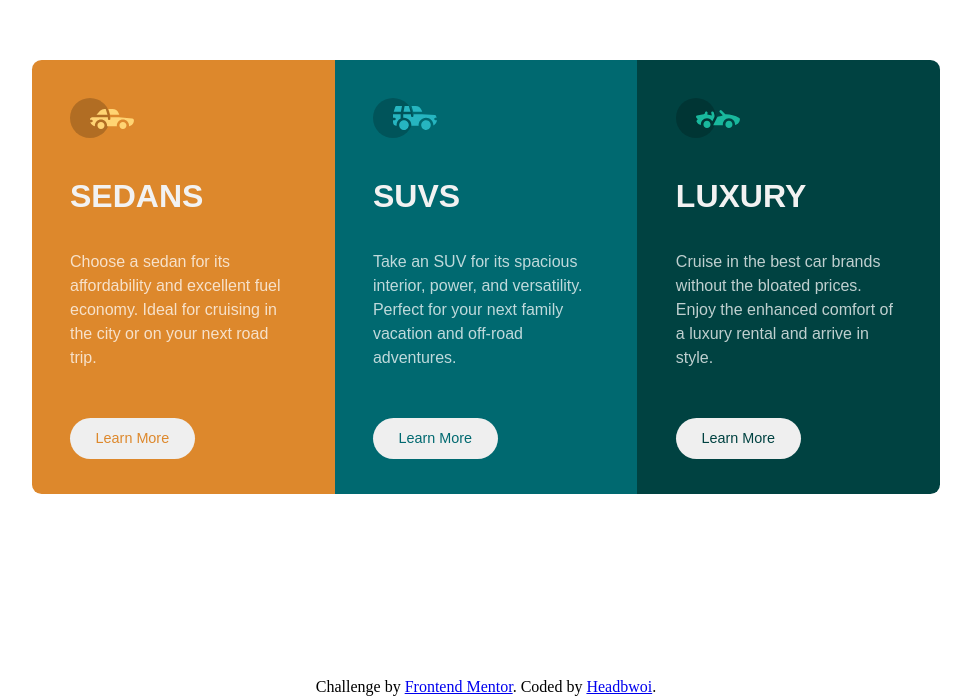
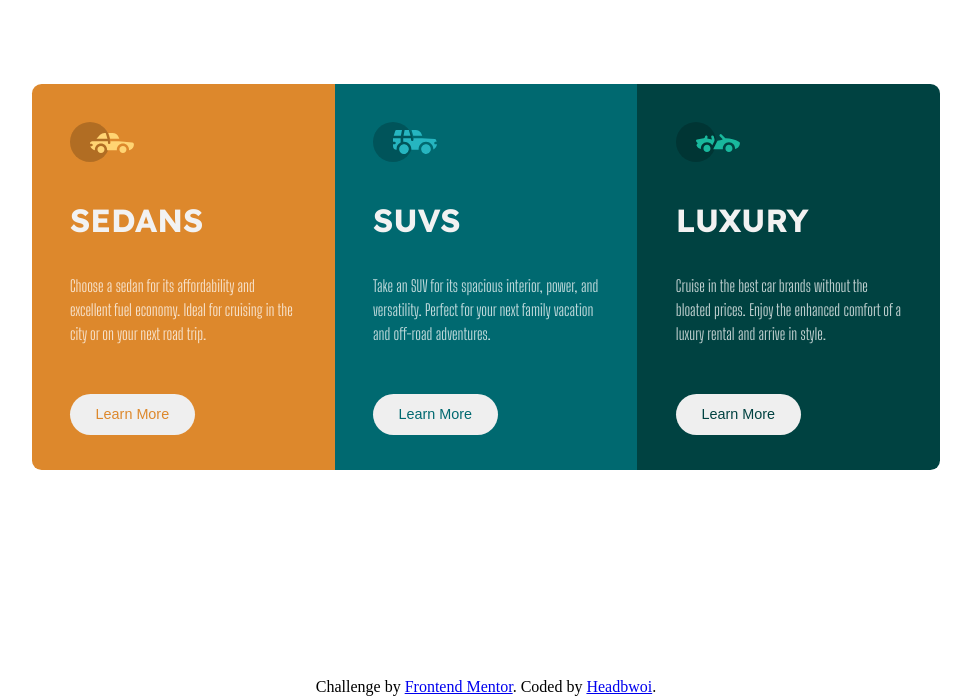
Before and after one commit to Headbwoi/3-column-preview, a plain HTML site: page index.html in a window 1280 px wide. Shown: the part 123-821 px from the top of the page, without its empty margins (154-1125 px from the left). Drawn offline with Linux system fonts and the light colour scheme.

Commit message:
supep up the code

```diff
--- a/style.css
+++ b/style.css
@@ -1,7 +1,6 @@
-/* - Family: [](https://fonts.google.com/specimen/Lexend+Deca)
-- Family: [](https://fonts.google.com/specimen/Big+Shoulders+Display)
-fntw 700 headings, 400 text
-*/
+
+@import url('https://fonts.googleapis.com/css2?family=Lexend+Deca:wght@700&display=swap');
+@import url('https://fonts.googleapis.com/css2?family=Big+Shoulders+Display&display=swap');
 *{
   margin: 0;
   padding: 0;
@@ -21,7 +20,7 @@ main{
   min-height: 100vh;
 }
 h1,h2,h3{
-  font-family: 'lexend Deca', sans-serif;
+  font-family: 'Lexend Deca', sans-serif;
   font-weight: 700;
   font-size: 2rem;
   color: hsl(0, 0%,95%);
@@ -29,7 +28,7 @@ h1,h2,h3{
   text-transform: uppercase;
 }
 p{
-  font-family: 'Big Shoulder Display', sans-serif;
+  font-family: 'Big Shoulders Display', cursive;
   font-weight: 400;
   font-size:  1rem;
   color: hsla(0, 0%, 100%, 0.75);
```
